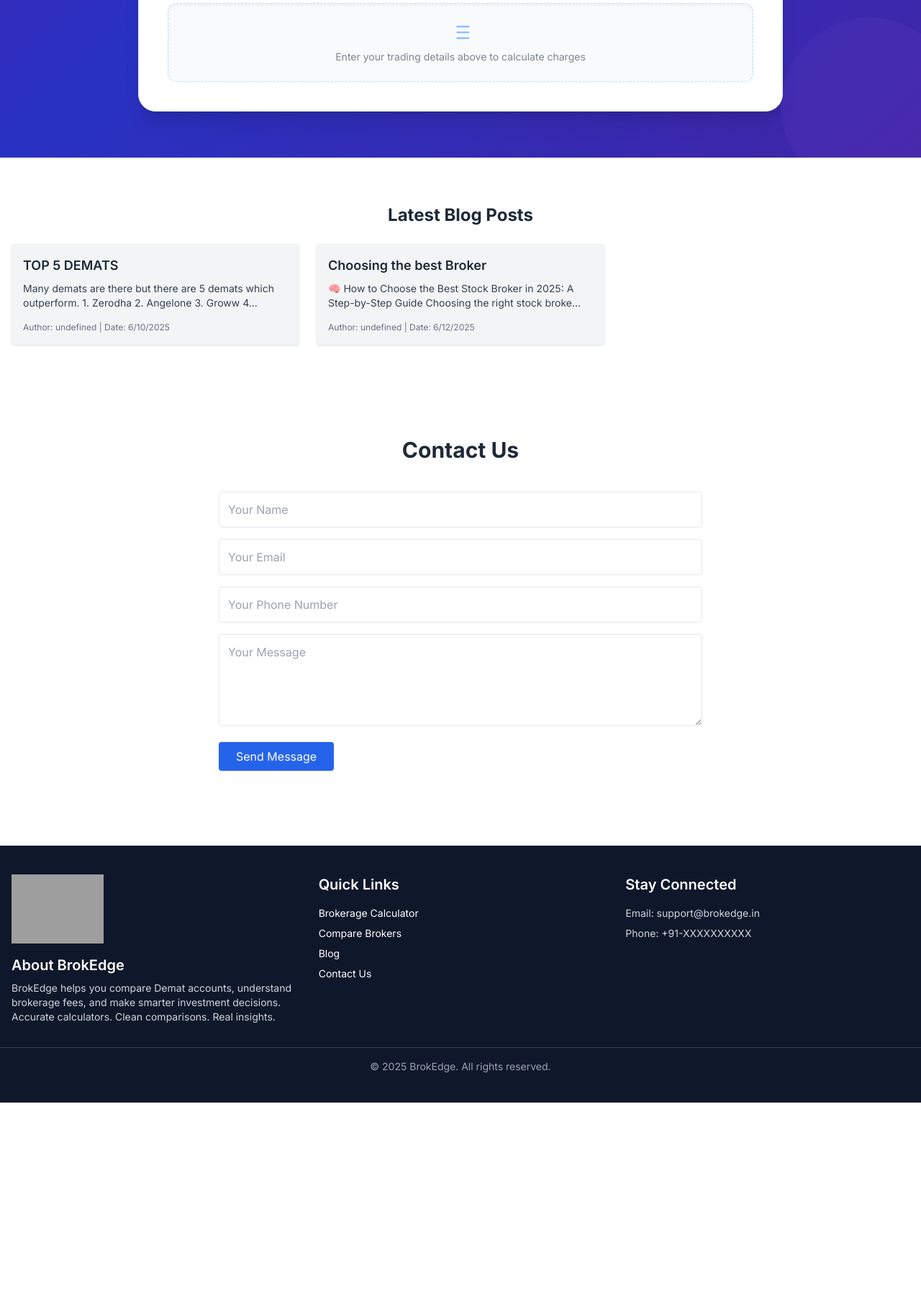
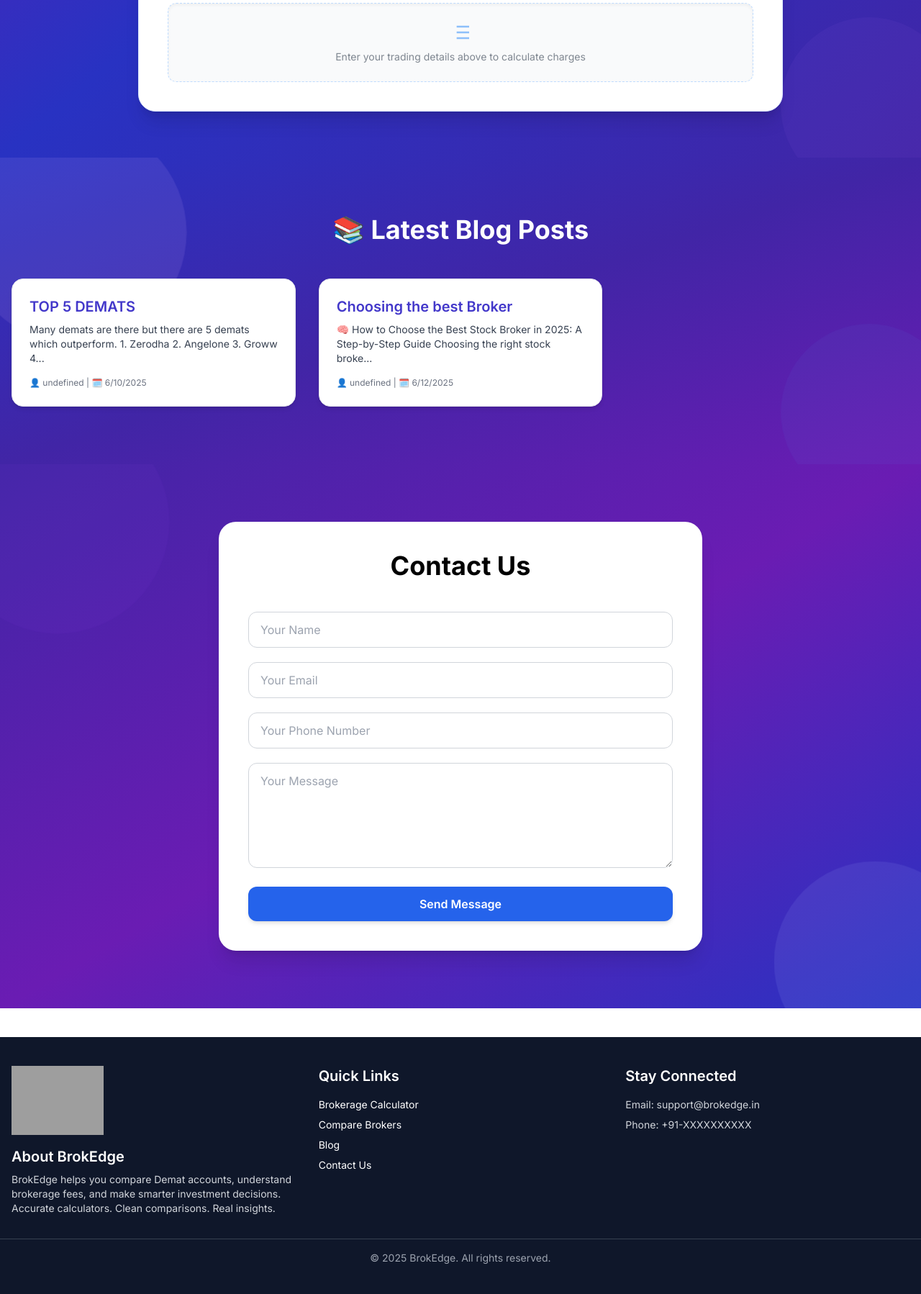
Before and after one commit to Ranveer45521/brokedge, a Django app: page / in a window 1280 px wide. Shown: the part 2429-4227 px from the top of the page at 72% size. Before the commit the page ends 3961 px from the top, so only its background shows below. Run offline with Django 5.2, Linux system fonts and the light colour scheme; data comes from the database, SQL or seed files in the repository; some libraries are stand-ins or nearby versions; grey boxes are pictures that could not be loaded.

Commit message:
Enhanced Contact Us section with modern UI

```diff
--- a/blog/templates/index.html
+++ b/blog/templates/index.html
@@ -476,15 +476,20 @@
   }
 </script>
 <!-- Blog Section -->
-<section id="blog-section" class="py-16 px-4 bg-white">
-    <div class="max-w-7xl mx-auto">
-      <h2 class="text-2xl font-bold mb-6 text-center">Latest Blog Posts</h2>
-      <div id="blog-container" class="grid grid-cols-1 md:grid-cols-3 gap-6"></div>
+<section id="blog-section" class="relative py-20 px-4 bg-gradient-to-br from-[#2832c2] via-[#4125a6] to-[#6a1cb3] overflow-hidden">
+  <div class="absolute -top-10 -left-10 w-72 h-72 bg-purple-300 bg-opacity-20 rounded-full animate-pulse-slow"></div>
+  <div class="absolute -bottom-10 -right-10 w-56 h-56 bg-blue-400 bg-opacity-10 rounded-full animate-pulse-slower"></div>
+
+  <div class="max-w-7xl mx-auto relative z-10">
+    <h2 class="text-4xl font-bold text-center text-white mb-12">📚 Latest Blog Posts</h2>
+
+    <div id="blog-container" class="grid grid-cols-1 sm:grid-cols-2 lg:grid-cols-3 gap-8">
+      <!-- Blog cards will be injected here dynamically -->
+    </div>
   </div>
 </section>
 
   <script>
-    // Function to load blogs
   async function loadBlogs() {
     try {
       const response = await fetch('/api/blogs/');
@@ -495,11 +500,14 @@
 
       blogs.forEach(blog => {
         const blogCard = document.createElement('div');
-          blogCard.className = 'bg-gray-100 p-4 rounded shadow';
+        blogCard.className = `
+          backdrop-blur-sm bg-white border border-gray-200 rounded-2xl p-6 shadow-md
+          transition-all hover:shadow-xl hover:scale-[1.02] duration-300
+        `;
         blogCard.innerHTML = `
-            <h3 class="font-semibold text-lg mb-2">${blog.title}</h3>
+          <h3 class="text-xl font-semibold text-indigo-700 mb-2">${blog.title}</h3>
           <p class="text-sm text-gray-700 mb-4">${blog.content.slice(0, 100)}...</p>
-            <p class="text-xs text-gray-500">Author: ${blog.author} | Date: ${new Date(blog.created_at).toLocaleDateString()}</p>
+          <p class="text-xs text-gray-500">👤 ${blog.author} | 🗓️ ${new Date(blog.created_at).toLocaleDateString()}</p>
         `;
         container.appendChild(blogCard);
       });
@@ -508,34 +516,56 @@
     }
   }
 
-    // Load blogs on page load
   document.addEventListener('DOMContentLoaded', loadBlogs);
 </script>
 
+
 <!-- Contact Section -->
-  <section id="contact" class="bg-white py-16 px-4">
-    <div class="max-w-2xl mx-auto">
-      <h2 class="text-3xl font-bold mb-6 text-center">Contact Us</h2>
-      <form id="contactForm" method="POST" action="#contact" class="space-y-4">
+<section id="contact" class="relative py-20 px-4 bg-gradient-to-br from-[#4125a6] via-[#6a1cb3] to-[#2832c2] text-white overflow-hidden">
+  <!-- Floating Bubbles -->
+  <div class="absolute -top-16 -left-16 w-72 h-72 bg-purple-500 bg-opacity-10 rounded-full animate-pulse-slow"></div>
+  <div class="absolute -bottom-16 -right-16 w-64 h-64 bg-indigo-300 bg-opacity-20 rounded-full animate-pulse-slower"></div>
+
+  <div class="relative z-10 max-w-2xl mx-auto bg-white backdrop-blur-md border border-white/10 text-black rounded-3xl shadow-xl p-8 sm:p-10 space-y-6">
+    <h2 class="text-3xl sm:text-4xl font-bold text-center">Contact Us</h2>
+
+    <form id="contactForm" method="POST" action="#contact" class="space-y-5">
       {% csrf_token %}
       {{ form.non_field_errors }}
-        <input type="text" name="name" placeholder="Your Name" required class="w-full p-3 border rounded" value="{{ form.name.value|default:'' }}">
-        <input type="email" name="email" placeholder="Your Email" required class="w-full p-3 border rounded" value="{{ form.email.value|default:'' }}">
-        <input type="text" name="phone" placeholder="Your Phone Number" required class="w-full p-3 border rounded" value="{{ form.phone.value|default:'' }}">
-        <textarea name="message" placeholder="Your Message" required class="w-full p-3 border rounded h-32">{{ form.message.value|default:'' }}</textarea>
-        <button type="submit" class="bg-blue-600 hover:bg-blue-700 text-white py-2 px-6 rounded">Send Message</button>
-        <p id="formStatus" class="text-green-600 font-semibold mt-2 hidden"></p>
+
+      <input type="text" name="name" placeholder="Your Name" required
+        class="w-full px-4 py-3 rounded-xl bg-white/80 border border-gray-300 text-gray-900 focus:ring-2 focus:ring-blue-500 outline-none"
+        value="{{ form.name.value|default:'' }}" />
+
+      <input type="email" name="email" placeholder="Your Email" required
+        class="w-full px-4 py-3 rounded-xl bg-white/80 border border-gray-300 text-gray-900 focus:ring-2 focus:ring-blue-500 outline-none"
+        value="{{ form.email.value|default:'' }}" />
+
+      <input type="text" name="phone" placeholder="Your Phone Number" required
+        class="w-full px-4 py-3 rounded-xl bg-white/80 border border-gray-300 text-gray-900 focus:ring-2 focus:ring-blue-500 outline-none"
+        value="{{ form.phone.value|default:'' }}" />
+
+      <textarea name="message" placeholder="Your Message" required rows="5"
+        class="w-full px-4 py-3 rounded-xl bg-white/80 border border-gray-300 text-gray-900 focus:ring-2 focus:ring-blue-500 outline-none">{{ form.message.value|default:'' }}</textarea>
+
+      <button type="submit"
+        class="w-full bg-blue-600 hover:bg-blue-700 text-white font-semibold py-3 rounded-xl shadow-md transition-all duration-300">
+        Send Message
+      </button>
+
+      <p id="formStatus" class="text-green-100 font-semibold mt-2 hidden"></p>
     </form>
 
     {% if messages %}
-  <div class="bg-green-100 border border-green-400 text-green-700 px-4 py-3 rounded relative mt-4" role="alert">
+      <div class="bg-green-100 border border-green-300 text-green-900 px-4 py-3 rounded mt-4" role="alert">
         {% for message in messages %}
-      <strong class="font-bold">Success!</strong> {{ message }}
+          <strong>Success!</strong> {{ message }}
         {% endfor %}
       </div>
     {% endif %}
+  </div>
+</section>
 
-  </section>
 
   <script>
     document.getElementById('contactForm').addEventListener('submit', function(e) {
```
Lines whose indentation alone changed are shown as unchanged.
